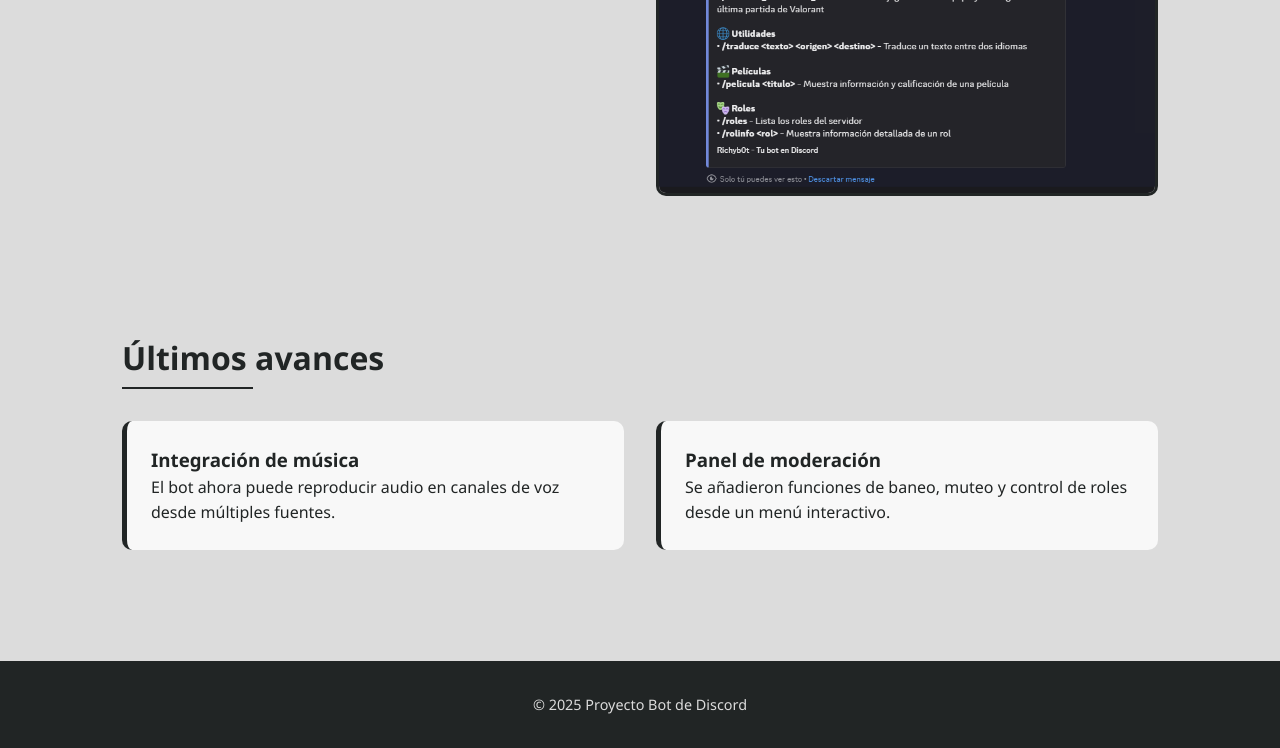
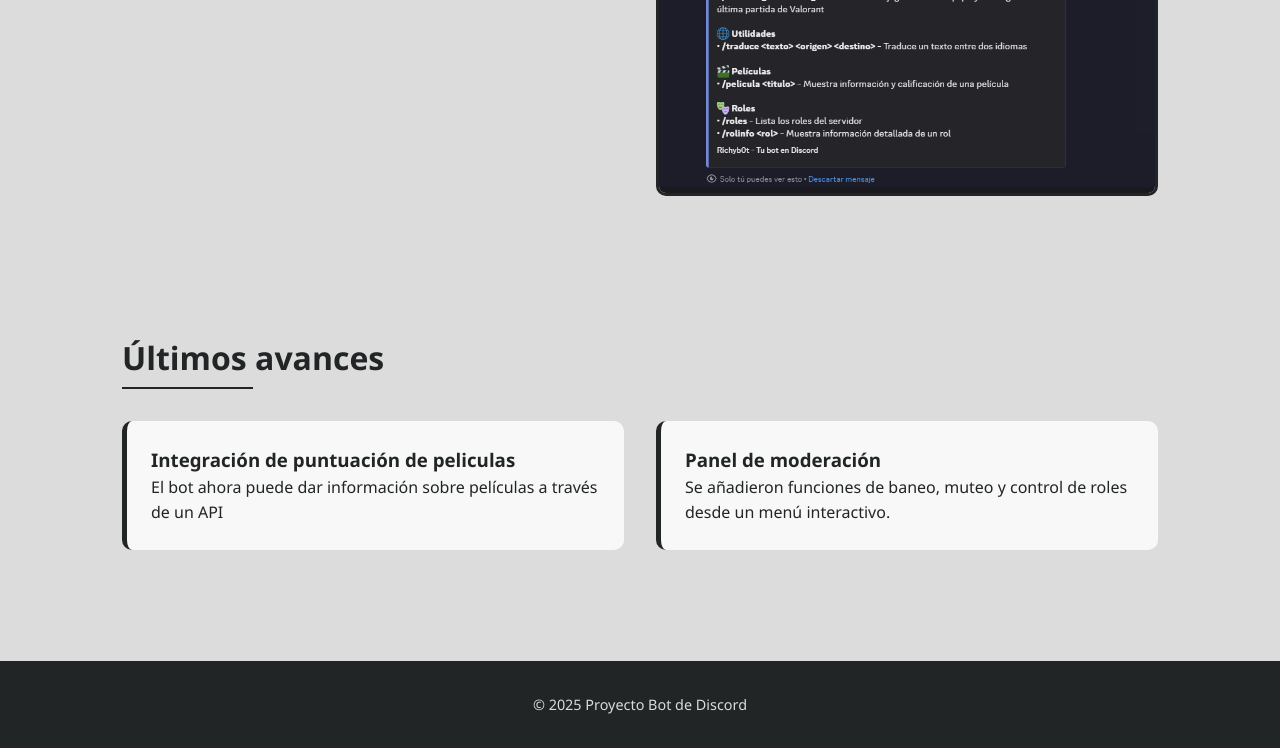
Before and after one commit to richyb0t/richyb0t.github.io, a plain HTML site: page bot.html in a window 1280 px wide. Shown: the part 1113-1861 px from the top of the page. Drawn offline with Linux system fonts and the light colour scheme.

Commit message:
Update bot.html

```diff
--- a/bot.html
+++ b/bot.html
@@ -59,8 +59,8 @@
     <div class="blog-grid">
       <div class="blog-card">
         <span class="blog-date"></span>
-        <h3>Integración de música</h3>
-        <p>El bot ahora puede reproducir audio en canales de voz desde múltiples fuentes.</p>
+        <h3>Integración de puntuación de peliculas</h3>
+        <p>El bot ahora puede dar información sobre películas a través de un API</p>
       </div>
       <div class="blog-card">
         <span class="blog-date"></span>
```
